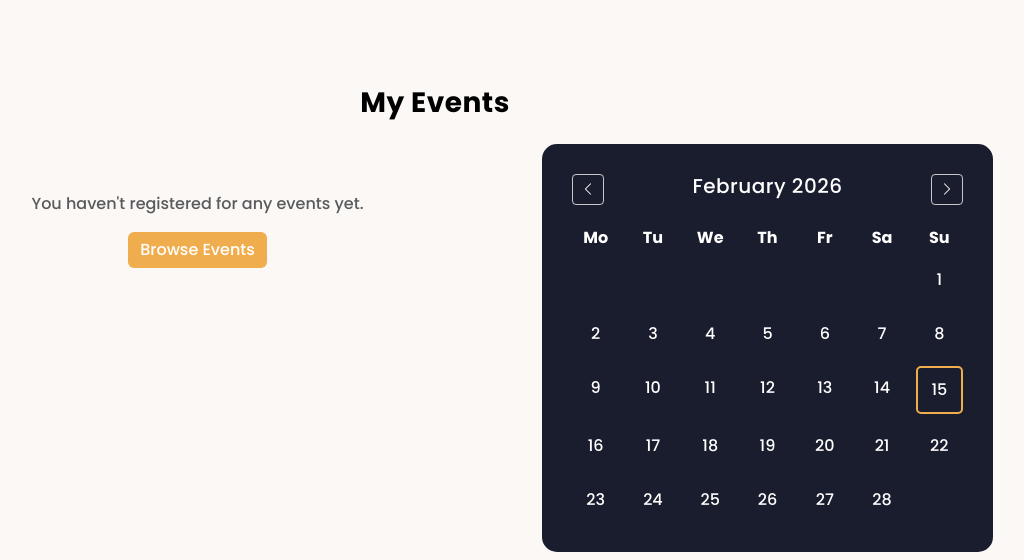
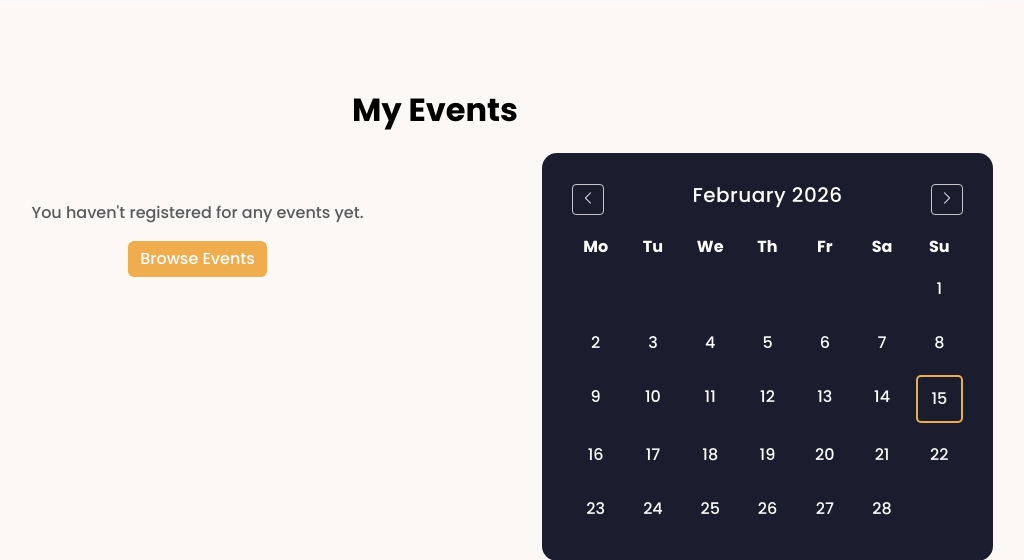
Before and after one commit to PhilenaWu/WDP_PROJECT_FINAL, a Flask app: page /events/ in a window 1280 px wide. Shown: the part 1092-1652 px from the top of the page, without its empty margins (205-1229 px from the left). Run offline with Flask 3, Linux system fonts and the light colour scheme; the visitor is signed in with stand-in values (Sample User, id 1); data that the repository does not hold is empty; some libraries are stand-ins or nearby versions.

Commit message:
fixed some UI

```diff
--- a/templates/events/events_home.html
+++ b/templates/events/events_home.html
@@ -436,7 +436,7 @@
     <!-- Navigation Section with Google Maps -->
     <section class="navigation-section">
         <div class="container">
-            <h3 class="text-center mb-4 fw-bold" style="color: black;">Get Directions to Your Events</h3>
+            <h2 class="text-center mb-4 fw-bold" style="color: black;">Get Directions to Your Events</h2>
             <div class="row">
                 <div class="col-md-12">
                     <div class="bg-white p-4 rounded-3 shadow-sm mb-4">
@@ -480,7 +480,7 @@
     <!-- My Events Section -->
     <section class="my-events-section">
         <div class="container">
-            <h3 class="text-center mb-4 fw-bold" style="color: black;">My Events</h3>
+            <h2 class="text-center mb-4 fw-bold" style="color: black;">My Events</h2>
             <div class="row">
                 <!-- Event List -->
                 <div class="col-lg-7">
```
Also changed, not shown: templates/main/home.html (+9 -9 lines), 2 other files.
